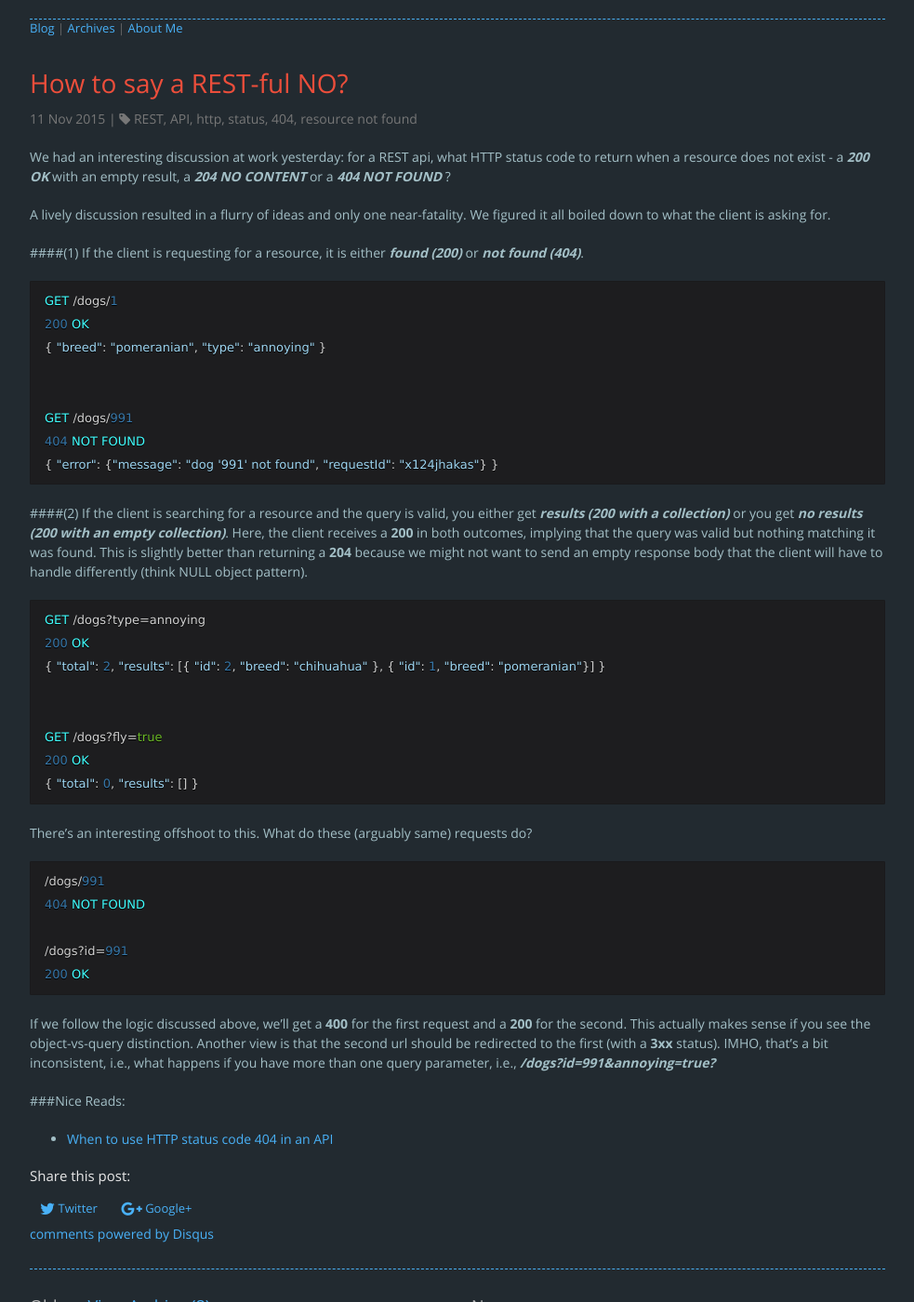
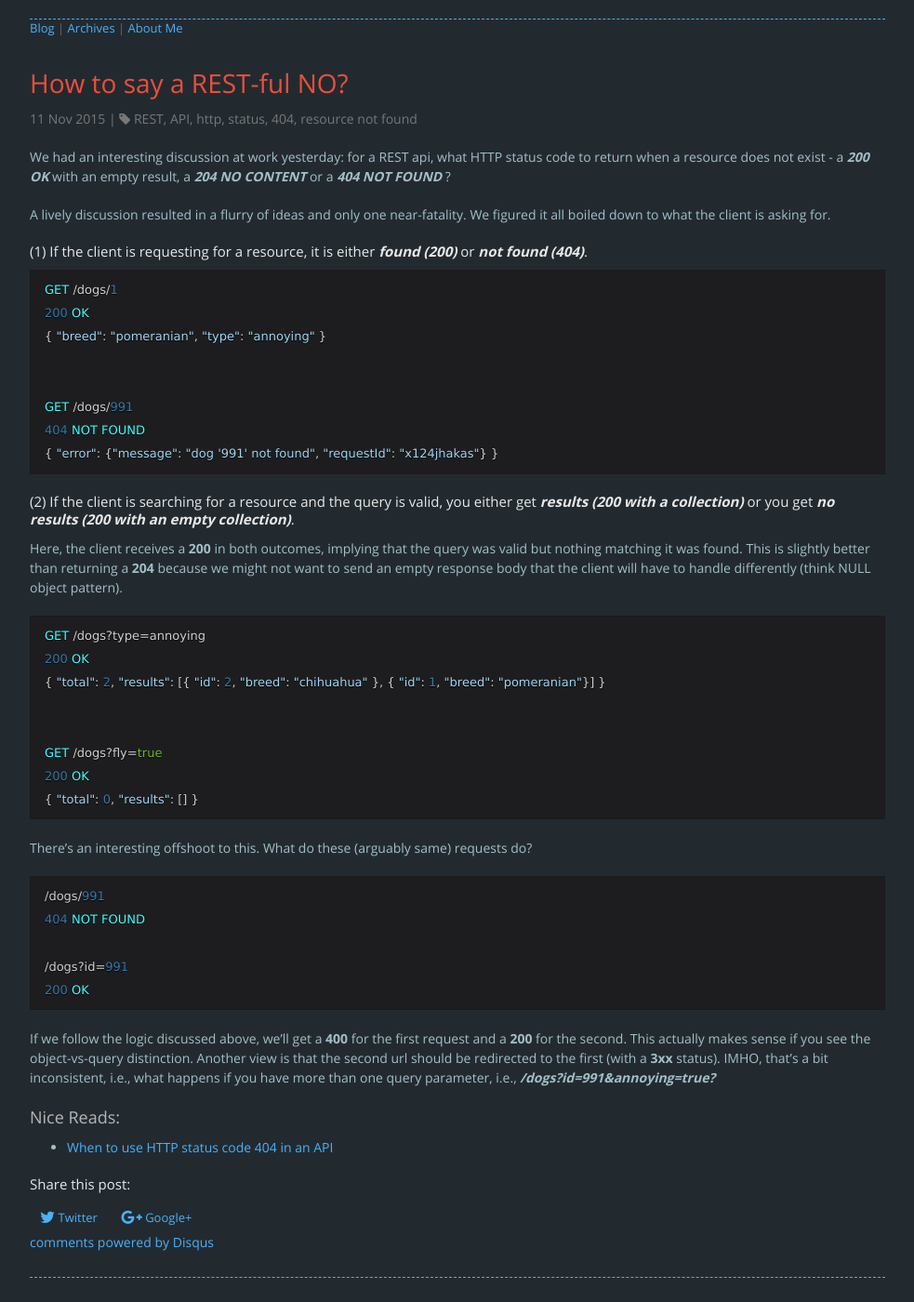
Before and after one commit to rajivrnair/rajivrnair.github.io, a Jekyll site: the page built from _posts/2015-11-11-how-to-say-a-restful-no.md, in a window 1280 px wide and 1400 px high, scrolled down 192 px. Shown: the whole window at 93% size, without its empty margins (148-1131 px from the left). Built offline with Jekyll 4.4.1, drawn with Linux system fonts in a browser that asks for light colours; nearby versions of some CDN libraries; comment, search, counter and statistics services are not loaded.

Commit message:
restful no | Updated for new MD syntax

```diff
--- a/_posts/2015-11-11-how-to-say-a-restful-no.md
+++ b/_posts/2015-11-11-how-to-say-a-restful-no.md
@@ -10,8 +9,8 @@ a resource does not exist - a _**200 OK**_ with an empty result, a _**204 NO CON
 A lively discussion resulted in a flurry of ideas and only one near-fatality. We figured it all boiled down
 to what the client is asking for.
 
-####(1) If the client is requesting for a resource, it is either _found (200)_ or _not found (404)_.
-{% highlight java %}
+#### (1) If the client is requesting for a resource, it is either _found (200)_ or _not found (404)_.
+~~~ java
 GET /dogs/1
 200 OK
 { "breed": "pomeranian", "type": "annoying" }
@@ -20,11 +19,11 @@ GET /dogs/1
 GET /dogs/991
 404 NOT FOUND
 { "error": {"message": "dog '991' not found", "requestId": "x124jhakas"} }
-{% endhighlight %}
+~~~
 
-####(2) If the client is searching for a resource and the query is valid, you either get _results (200 with a collection)_ or you get _no results (200 with an empty collection)_.
+#### (2) If the client is searching for a resource and the query is valid, you either get _results (200 with a collection)_ or you get _no results (200 with an empty collection)_.
 Here, the client receives a **200** in both outcomes, implying that the query was valid but nothing matching it was found. This is slightly better than returning a **204** because we might not want to send an empty response body that the client will have to handle differently (think NULL object pattern).
-{% highlight java %}
+~~~ java
 GET /dogs?type=annoying
 200 OK
 { "total": 2, "results": [{ "id": 2, "breed": "chihuahua" }, { "id": 1, "breed": "pomeranian"}] }
@@ -33,21 +32,21 @@ GET /dogs?type=annoying
 GET /dogs?fly=true
 200 OK
 { "total": 0, "results": [] }
-{% endhighlight %}
+~~~
 
 There's an interesting offshoot to this. What do these (arguably same) requests do?
-{% highlight java %}
+~~~ java
 /dogs/991
 404 NOT FOUND
 
 /dogs?id=991
 200 OK
-{% endhighlight %}
+~~~
 
 If we follow the logic discussed above, we'll get a **400** for the first request and a **200** for the second.
 This actually makes sense if you see the object-vs-query distinction.
 Another view is that the second url should be redirected to the first (with a **3xx** status). IMHO, that's a bit inconsistent, i.e., what happens if you have more than one query parameter, i.e., _/dogs?id=991&annoying=true?_
 
 
-###Nice Reads:
+### Nice Reads:
 - [When to use HTTP status code 404 in an API](http://programmers.stackexchange.com/questions/203492/when-to-use-http-status-code-404-in-an-api)
```
Also changed, not shown: other parts of _posts/2015-11-11-how-to-say-a-restful-no.md (+0 -1 lines).
